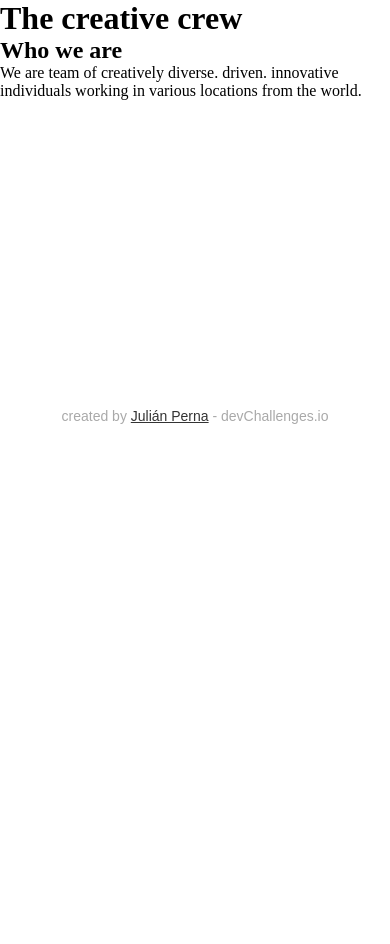
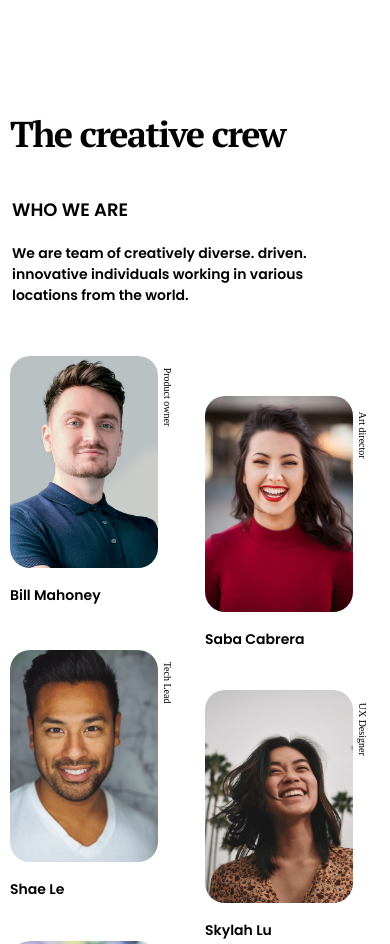
Before and after one commit to julianperna/desafio-team-page, a plain HTML site: page index.html in a window 390 px wide. Shown: the top 944 px of the page. Before the commit the page ends 844 px from the top, so only its background shows below. Drawn offline with Linux system fonts and the light colour scheme.

Commit message:
se finalizó el proyecto

```diff
--- a/css/styles.css
+++ b/css/styles.css
@@ -4,54 +4,155 @@
   padding: 0;
   box-sizing: border-box;
 }
-.creative {
+a {
+  text-decoration: none;
+}
+body {
+  height: 100vh;
+}
+.header-h1 {
   font-size: 36px;
   font-family: "PT Serif", serif;
   font-weight: 700;
   letter-spacing: -0.045em;
-  color: #9b8383;
-  margin-bottom: 87,5px;
+  color: #000000;
+  margin-top: 110px;
+  margin-bottom: 87, 5px;
+  margin-left: 243px;
   padding: 0;
   line-height: 48px;
 }
+.header-container-right {
+  font-family: "Poppins", sans-serif;
+  margin-left: 736px;
+}
+.header-h2 {
+  font-size: 18px;
+  font-weight: 600;
+  margin-top: -59px;
+  text-transform: uppercase;
+  line-height: 27px;
+  padding-bottom: 10px;
+}
+.header-p {
+  font-family: "Poppins", sans-serif;
+  font-size: 18px;
+  line-height: 27px;
+}
+.miembros {
+  display: flex;
+  margin: 50px 20px;
+  flex-wrap: wrap;
+}
+.miembros .miembro:nth-child(2n) {
+  margin-top: 40px;
+}
 
+.miembro {
+  width: 50%;
+}
 
-
-
-
-
-
-
-
-
-
-
-
-
-
-
-
-
-
-
-
-
-
+img {
+  width: 100%;
+  border-radius: 20px;
+}
+.puesto {
+  font-size: 10px;
+  line-height: 13px;
+  font-weight: normal;
+  font-style: normal;
+  transform: translateX(35%) translateY(-910%) rotate(90deg);
+}
+.nombre {
+  font-size: 14px;
+  font-family: "Poppins", sans-serif;
+  line-height: 21px;
+  font-weight: 600px;
+  font-style: normal;
+}
 footer {
-  text-align: center;
   display: flex;
 }
 
 .footer-p {
-  color: #A9A9A9;
+  color: #a9a9a9;
   font-family: "Montserrat", sans-serif;
   font-weight: 500;
   font-size: 14px;
   justify-content: center;
-  padding: 0;
-  margin-top: 308px;
-  margin-bottom: 24px;
+  padding: 24px;
 }
-.footer-p a{
+.footer-p a {
   color: #333333;
 }
+@media (max-width: 767px) {
+  .header-container-left{
+    margin-top: 71px;
+    margin-left: 0;
+    margin-bottom: 38px;
+  }
+  .header-h1 {
+    font-size: 36px;
+    line-height: 48px;
+    letter-spacing: -0.045em;
+    margin-left: 10px;
+    margin-bottom: 38px;
+  }
+  .header-container-right{
+  margin-right: 30px;
+  margin-top: 38px;
+  margin-left: 12px;
+
+}
+  .header-h2 {
+    margin-top: 38px;
+
+  }
+  .header-p {
+    margin-top: 10px;
+    margin-right: 30px;
+    font-size: 14px;
+    line-height: 21px;
+  }
+  .miembro {
+    width: 50%;
+    padding-left: 10px;
+}
+  .miembros{
+
+    display: flex;
+    margin: 50px 0;
+    flex-wrap: wrap;
+}
+  img {
+    width: 80%;
+}
+
+}
+
+@media (min-width: 768px) {
+  .miembros {
+    margin: 0;
+    padding: 173px 240px;
+  }
+  .miembro {
+    width: 30%;
+    margin-right: 5%;
+  }
+  .miembros .miembro:nth-child(2n) {
+    margin-top: 0;
+  }
+  .miembros .miembro:nth-child(3n + 2) {
+    margin-top: 40px;
+  }
+  .miembros .miembro:nth-child(3n) {
+    margin-right: 0;
+  }
+  .miembros .miembro:nth-child(n + 4) {
+    padding-top: 70px;
+  }
+  .puesto {
+    font-size: 13px;
+    transform: translateX(56%) translateY(-1950%) rotate(90deg);
+  }
+}
--- a/index.html
+++ b/index.html
@@ -23,14 +23,41 @@
         </header>
       </div>
         <main>
-          <div class="container">
-            <div class="main-container">
+          <div class="miembros">
+            <div class="miembro">
+                <img src="assets/photo1.png" alt="Miembro del equipo">
+            <p class="puesto">Product owner</p>
+            <h3 class="nombre">Bill Mahoney</h3>
+            </div>
+            <div class="miembro">
+                <img src="assets/photo2.png" alt="Miembro del equipo">
+              <p class="puesto">Art director</p>
+              <h3 class="nombre">Saba Cabrera</h3>
+            </div>
+            <div class="miembro">
+                <img src="assets/photo3.png" alt="Miembro del equipo">
+              <p class="puesto">Tech Lead</p>
+              <h3 class="nombre">Shae Le</h3>
+            </div>
+            <div class="miembro">
+                <img src="assets/photo4.png" alt="Miembro del equipo">
+              <p class="puesto">UX Designer</p>
+              <h3 class="nombre">Skylah Lu</h3>
+            </div>
+            <div class="miembro">
+                <img src="assets/photo5.png" alt="Miembro del equipo">
+              <p class="puesto">Developer</p>
+              <h3 class="nombre">Griff Richards</h3>
+            </div>
+            <div class="miembro">
+                <img src="assets/photo6.png" alt="Miembro del equipo">
+              <p class="puesto">Developer</p>
+              <h3 class="nombre">Stan John</h3>
             </div>
           </div>
         </main>
           <footer class="footer-p">
             <p>created by <a href="https://github.com/julianperna" target="_blank">Julián Perna</a> - devChallenges.io</p>
           </footer>
-
     </body>
 </html>
```
Also changed, not shown: assets/captura.png (added), 1 other file.
